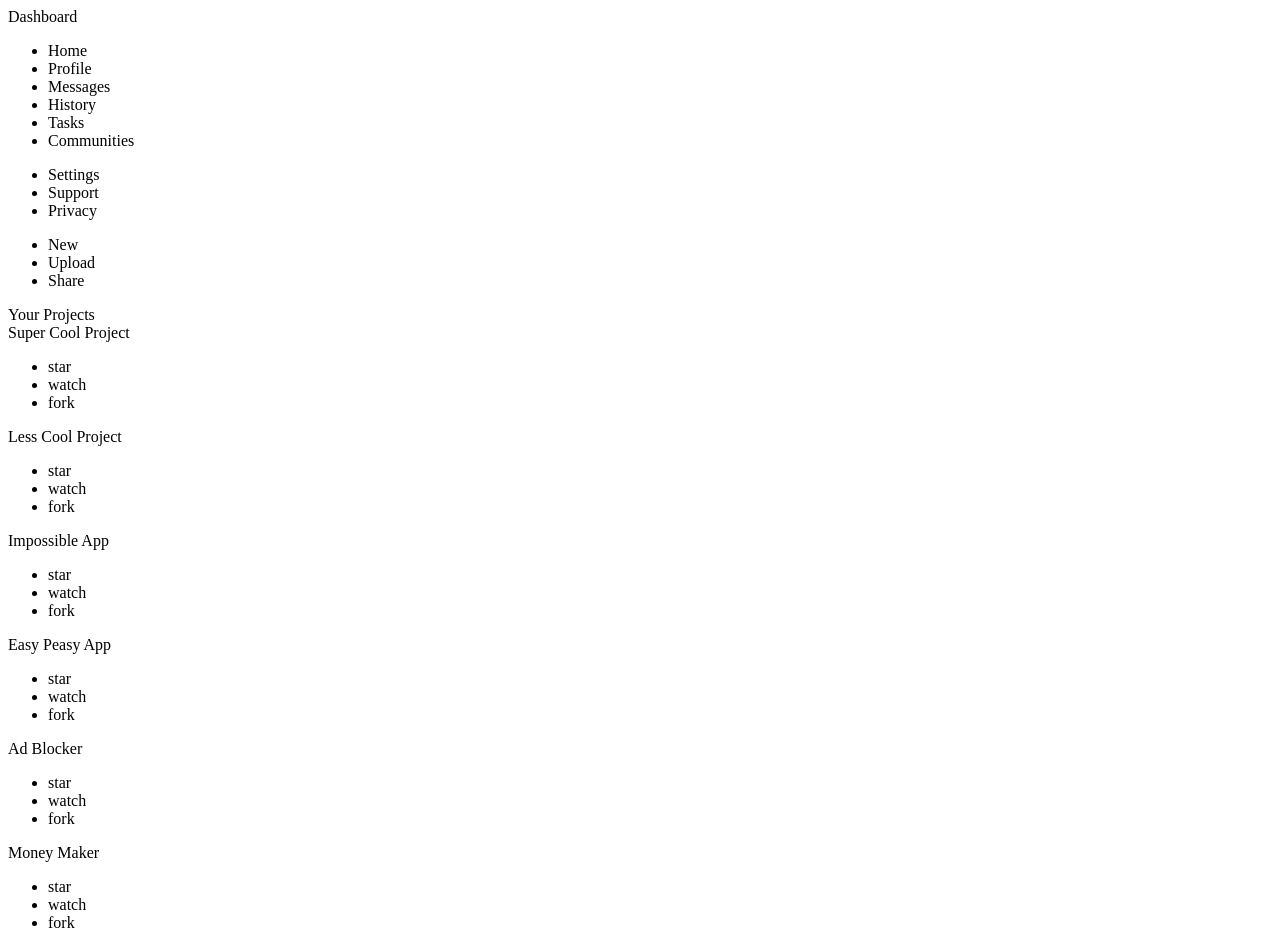
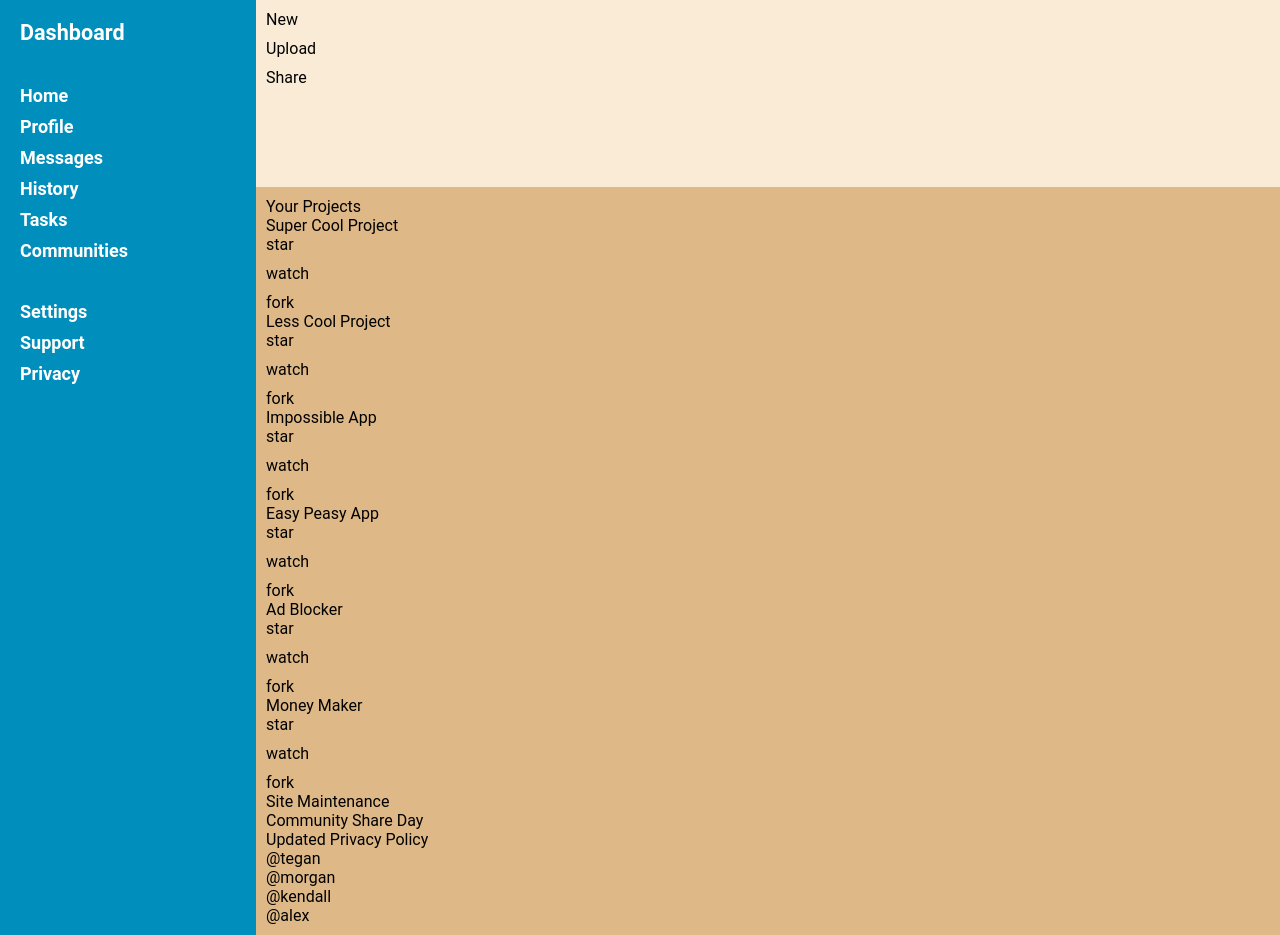
Before and after one commit to BravoHotshot/top-admin-dashboard, a plain HTML site: page index.html in a window 1280 px wide. Shown: the top 935 px of the page. Drawn offline with Linux system fonts and the light colour scheme.

Commit message:
Set sidebar grid

```diff
--- a/index.html
+++ b/index.html
@@ -4,7 +4,7 @@
     <meta charset="UTF-8">
     <meta name="viewport" content="width=device-width, initial-scale=1.0">
     <title>Admin Dashboard</title>
-    <link rel="stylesheet" href="./stye.css">
+    <link rel="stylesheet" href="./style.css">
     <script defer src="./script.js"></script>
 </head>
 
--- a/style.css
+++ b/style.css
@@ -0,0 +1,59 @@
+* {
+    margin: 0;
+    padding: 0;
+    box-sizing: border-box;
+    font-family: Roboto;
+}
+
+.container {
+    display: grid;
+    grid-template: 1fr 4fr / 1fr 4fr;
+    grid-template-areas:
+    "sidebar header"
+    "sidebar main";
+}
+
+.sidebar {
+    color: white;
+    font-weight: bold;
+    font-size: large;
+    background-color: rgb(0, 142, 189);
+    display: grid;
+    grid-template-rows: repeat(5, min-content);
+    grid-area: sidebar;
+    gap: 40px;
+    padding: 20px;
+    align-items: start;
+    grid-template-areas: "title" "list1" "list2";
+}
+
+.sidebar .title {
+    grid-area: title;
+    font-size: larger;
+}
+
+.sidebar .list1 {
+    grid-area: list1;
+}
+
+.sidebar .list2 {
+    grid-area: list2;
+}
+
+.header {
+    background-color: antiquewhite;
+    grid-area: header;
+    padding: 10px;
+}
+
+.main {
+    background-color: burlywood;
+    grid-area: main;
+    padding: 10px;
+}
+
+ul {
+    display: grid;
+    list-style-type: none;
+    gap: 10px;
+}
```
